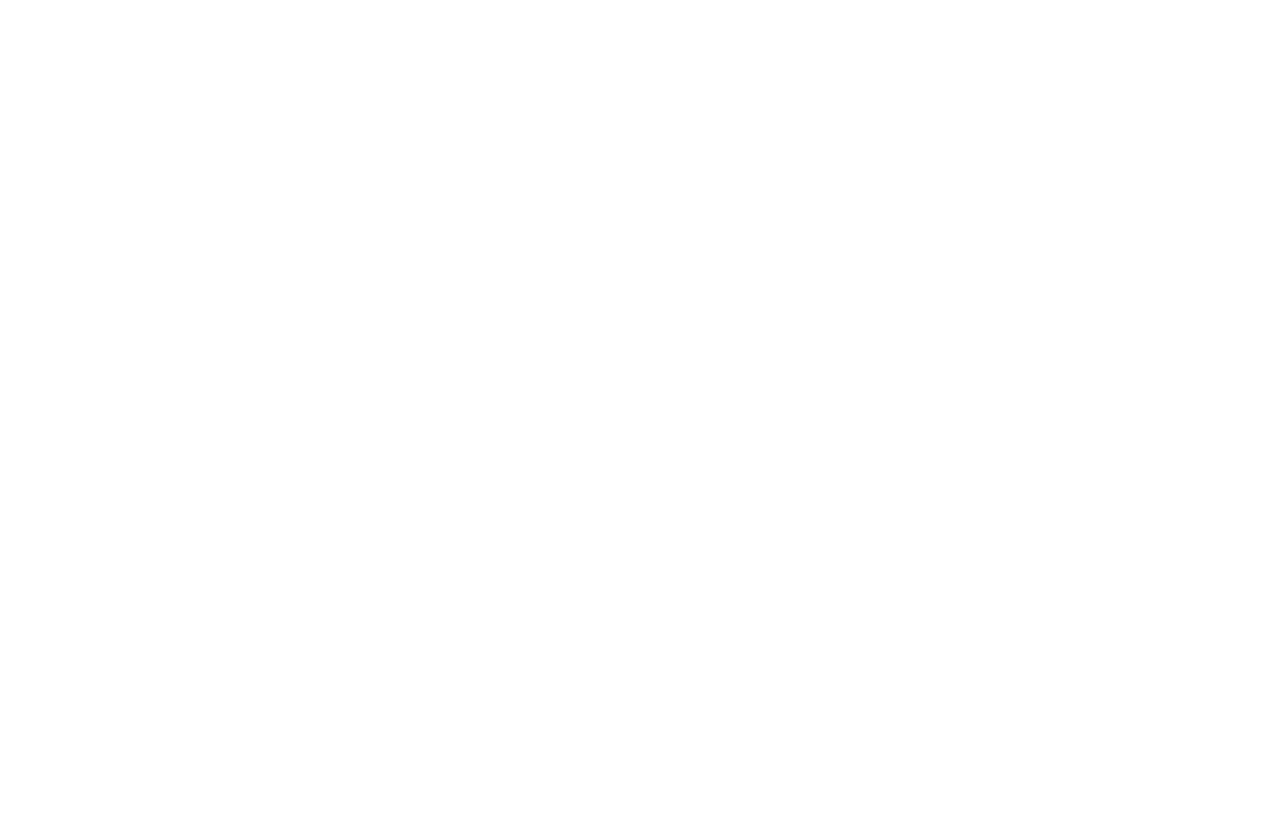
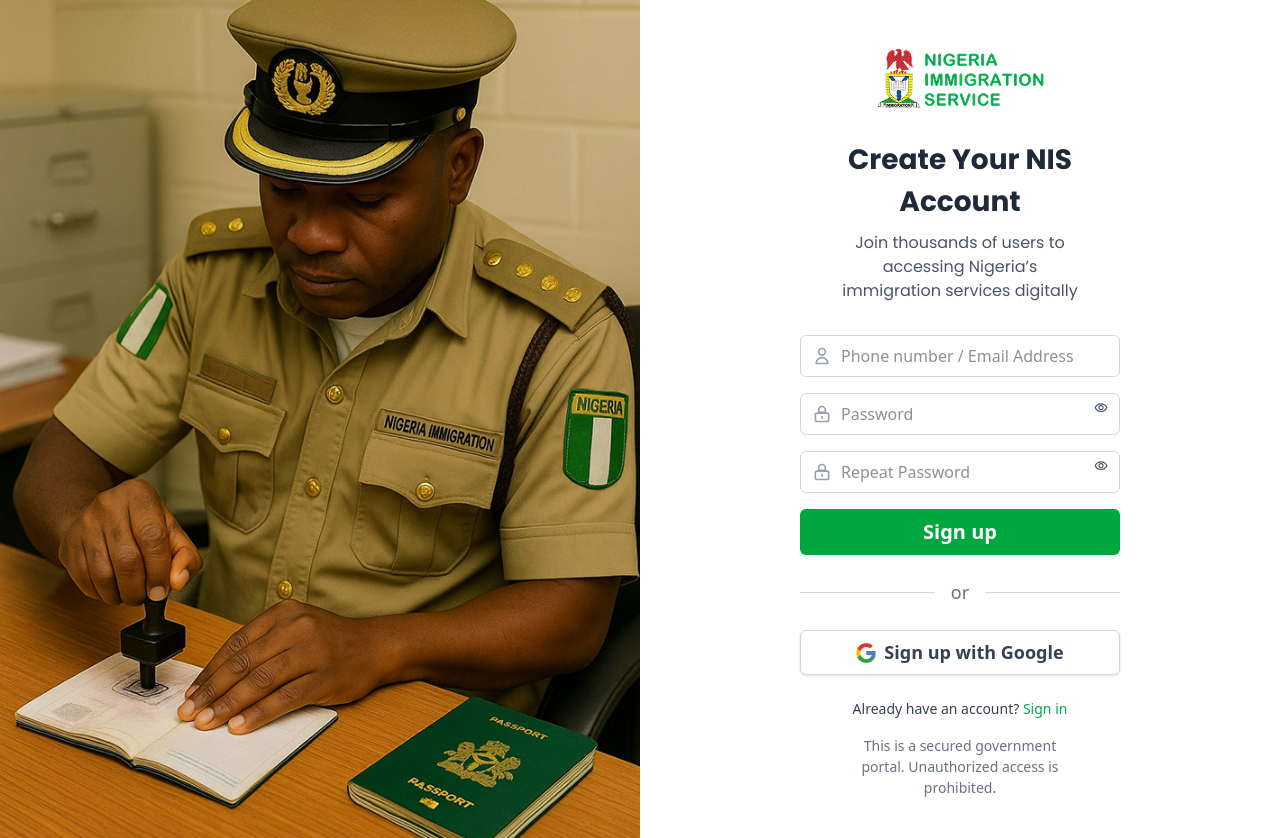
Before and after one commit to samadeola1/Nigeria-Immigration-Service, a React (Vite) app in the folder client/: page /signup in a window 1280 px wide. Before the commit this address had no page. Before the commit the page ends 800 px from the top, so only its background shows below. Built offline with nearby package versions, Linux system fonts and the light colour scheme.

Commit message:
done with sign in and signup ui implementation. remaining some padding work on lg and xl

```diff
--- a/client/src/App.jsx
+++ b/client/src/App.jsx
@@ -4,7 +4,8 @@
 import Footer from "./layout/Footer.jsx"; // Added .jsx extension
 import Loader from "./utils/Loader.jsx"; // Added .jsx extension
 import ScrollToTop from "./utils/ScrollToTop.jsx"; // Added .jsx extension
-import SignIn from "./auth/SignIn.jsx"; // Added .jsx extension
+import SignIn from "./auth/SignIn.jsx";
+import SignUp from "./auth/SignUp.jsx"; // Added .jsx extension
 // Lazy load components for better performance
 const LandingPage = lazy(() => import("./layout/LandingPage.jsx")); // Added .jsx extension
 const AboutUs = lazy(() => import("./pages/AboutUs.jsx")); // Added .jsx extension
@@ -60,7 +61,7 @@
           <Route path="/information-center" element={<InformationCenter />} />
           <Route path="/contact-us" element={<ContactUs />} />
           <Route path="/signin" element={<SignIn />} /> {/* The signin page */}
-          {/* <Route path="/signup" element={<Signup />} /> New: Signup page */}
+          <Route path="/signup" element={<SignUp />} /> {/* New: SignUp page */}
           {/* <Route path="/forgot-password" element={<ForgotPassword />} />{" "} */}
           {/* New: Forgot Password page */}
           <Route>
--- a/client/src/auth/SignUp.jsx
+++ b/client/src/auth/SignUp.jsx
@@ -1,9 +1,252 @@
-import React from 'react'
+import React, { useEffect, useState } from "react";
+import axios from "axios";
+import immigration from "../assets/IMMIGRTION 1.png";
+import logo from "../assets/image 8 (1).png";
+import google from "../assets/devicon_google.png";
+import { auth, provider } from "../firebase";
+import { signInWithPopup } from "firebase/auth";
+import { useNavigate } from "react-router-dom";
+import { MdOutlineVisibility } from "react-icons/md";
+import { MdOutlineVisibilityOff } from "react-icons/md";
 
-const SignUp = () => {
+export default function SignUp() {
+  const [animate, setAnimate] = useState(false);
+  const [emailOrPhone, setEmailOrPhone] = useState("");
+  const [password, setPassword] = useState("");
+  const [repeatPassword, setRepeatPassword] = useState("");
+  const [showPassword, setShowPassword] = useState(false);
+  const [showRepeatPassword, setShowRepeatPassword] = useState(false);
+  const navigate = useNavigate();
+
+  useEffect(() => {
+    setTimeout(() => setAnimate(true), 100);
+  }, []);
+
+  const handleSignUp = async (e) => {
+    e.preventDefault();
+
+    if (password !== repeatPassword) {
+      alert("Passwords do not match.");
+      return;
+    }
+
+    const payload = {
+      identifier: emailOrPhone,
+      password: password,
+    };
+
+    try {
+      const res = await axios.post(
+        "http://localhost:3000/api/auth/signup",
+        payload
+      );
+      const token = res.data.token;
+
+      if (!token) {
+        alert("Signup failed: No token returned.");
+        return;
+      }
+
+      // Store token
+      localStorage.setItem("token", token);
+      navigate("/");
+    } catch (err) {
+      console.error("❌ Signup error:", err);
+      alert(err.response?.data?.message || "Signup failed. Please try again.");
+    }
+  };
+
+  const handleGoogleSignIn = async () => {
+    try {
+      const result = await signInWithPopup(auth, provider);
+      const user = result.user;
+      const token = await user.getIdToken();
+
+      localStorage.setItem("token", token);
+      localStorage.setItem(
+        "user",
+        JSON.stringify({
+          name: user.displayName,
+          photo: user.photoURL,
+        })
+      );
+
+      navigate("/");
+    } catch (error) {
+      console.error("Google sign-up failed", error);
+      alert("Google sign-up failed");
+    }
+  };
+
   return (
-    <div>SignUp</div>
-  )
+    <div className="w-full flex items-center justify-center bg-white font-sans">
+      <div className="flex flex-col md:flex-row bg-white shadow-lg overflow-hidden w-full">
+        {/* Left Image Section */}
+        <div
+          className="w-1/2 bg-cover bg-center"
+          style={{ backgroundImage: `url(${immigration})` }}
+        ></div>
+
+        {/* Right Form Section */}
+        <div className="md:max-w-1/2 mx-auto py-8 px-5 lg:px-40 lg:py-10 flex flex-col justify-center">
+          <a href="/">
+            <div className="flex items-center justify-center mb-6">
+              <img src={logo} alt="NIGERIA IMMIGRATION" />
+            </div>
+          </a>
+
+          <h2 className="text-[28px] font-poppins font-bold text-gray-800 text-center mb-2">
+            Create Your NIS Account
+          </h2>
+
+          <p className="text-gray-600 text-center mb-8 md:px-10 text-[16px] font-poppins">
+            Join thousands of users to accessing Nigeria’s immigration services
+            digitally
+          </p>
+
+          <form onSubmit={handleSignUp} className="space-y-4">
+            {/* Email / Phone */}
+            <div className="relative">
+              <input
+                type="text"
+                placeholder="Phone number / Email Address"
+                className="w-full pl-10 pr-4 py-2 border border-gray-300 rounded-md text-[#212121]"
+                value={emailOrPhone}
+                onChange={(e) => setEmailOrPhone(e.target.value)}
+                required
+              />
+              <div className="absolute inset-y-0 left-0 pl-3 flex items-center pointer-events-none">
+                <svg
+                  className="h-5 w-5 text-gray-400"
+                  fill="none"
+                  stroke="currentColor"
+                  viewBox="0 0 24 24"
+                >
+                  <path
+                    strokeLinecap="round"
+                    strokeLinejoin="round"
+                    strokeWidth="2"
+                    d="M16 7a4 4 0 11-8 0 4 4 0 018 0zM12 14a7 7 0 00-7 7h14a7 7 0 00-7-7z"
+                  />
+                </svg>
+              </div>
+            </div>
+
+            {/* Password */}
+            <div className="relative">
+              <input
+                type={showPassword ? "text" : "password"}
+                placeholder="Password"
+                className="w-full pl-10 pr-10 py-2 border border-gray-300 rounded-md text-[#212121]"
+                value={password}
+                onChange={(e) => setPassword(e.target.value)}
+                required
+              />
+              <div className="absolute inset-y-0 left-0 pl-3 flex items-center pointer-events-none">
+                <svg
+                  className="h-5 w-5 text-gray-400"
+                  fill="none"
+                  stroke="currentColor"
+                  viewBox="0 0 24 24"
+                >
+                  <path
+                    strokeLinecap="round"
+                    strokeLinejoin="round"
+                    strokeWidth="2"
+                    d="M12 15v2m-6 4h12a2 2 0 002-2v-6a2 2 0 00-2-2H6a2 2 0 00-2 2v6a2 2 0 002 2zm10-10V7a4 4 0 00-8 0v3h8z"
+                  />
+                </svg>
+              </div>
+              <button
+                type="button"
+                onClick={() => setShowPassword(!showPassword)}
+                className="absolute right-3 top-2 text-sm text-gray-600"
+              >
+                {showPassword ? (
+                  <MdOutlineVisibilityOff />
+                ) : (
+                  <MdOutlineVisibility />
+                )}
+              </button>
+            </div>
+
+            {/* Repeat Password */}
+            <div className="relative">
+              <input
+                type={showRepeatPassword ? "text" : "password"}
+                placeholder="Repeat Password"
+                className="w-full pl-10 pr-10 py-2 border border-gray-300 rounded-md text-[#212121]"
+                value={repeatPassword}
+                onChange={(e) => setRepeatPassword(e.target.value)}
+                required
+              />
+              <div className="absolute inset-y-0 left-0 pl-3 flex items-center pointer-events-none">
+                <svg
+                  className="h-5 w-5 text-gray-400"
+                  fill="none"
+                  stroke="currentColor"
+                  viewBox="0 0 24 24"
+                >
+                  <path
+                    strokeLinecap="round"
+                    strokeLinejoin="round"
+                    strokeWidth="2"
+                    d="M12 15v2m-6 4h12a2 2 0 002-2v-6a2 2 0 00-2-2H6a2 2 0 00-2 2v6a2 2 0 002 2zm10-10V7a4 4 0 00-8 0v3h8z"
+                  />
+                </svg>
+              </div>
+              <button
+                type="button"
+                onClick={() => setShowRepeatPassword(!showRepeatPassword)}
+                className="absolute right-3 top-2 text-sm text-gray-600"
+              >
+                {showRepeatPassword ? (
+                  <MdOutlineVisibilityOff />
+                ) : (
+                  <MdOutlineVisibility />
+                )}
+              </button>
+            </div>
+
+            {/* Submit */}
+            <button
+              type="submit"
+              className="w-full bg-green-600 text-white py-2 rounded-md hover:bg-green-700 text-[20px] font-semibold transition"
+            >
+              Sign up
+            </button>
+          </form>
+
+          {/* OR Divider */}
+          <div className="flex items-center my-6">
+            <div className="flex-grow border-t border-gray-300"></div>
+            <span className="mx-4 text-gray-500 text-[18px]">or</span>
+            <div className="flex-grow border-t border-gray-300"></div>
+          </div>
+
+          {/* Google Sign-Up */}
+          <button
+            onClick={handleGoogleSignIn}
+            className="w-full flex items-center justify-center bg-white border border-gray-300 text-gray-700 py-2 rounded-md hover:bg-gray-50 shadow-sm text-[18px] font-semibold"
+          >
+            <img src={google} alt="Google logo" className="w-5 h-5 mr-2" />
+            Sign up with Google
+          </button>
+
+          {/* Already have account */}
+          <p className="text-center text-sm text-gray-700 mt-6">
+            Already have an account?{" "}
+            <a href="/signin" className="text-[#00AA55] hover:underline">
+              Sign in
+            </a>
+          </p>
+
+          <p className="text-center text-gray-500 mt-4 md:px-15 text-[14px]">
+            This is a secured government portal. Unauthorized access is
+            prohibited.
+          </p>
+        </div>
+      </div>
+    </div>
+  );
 }
-
-export default SignUp
--- a/client/src/layout/Navbar.jsx
+++ b/client/src/layout/Navbar.jsx
@@ -387,7 +387,7 @@
     sessionStorage.removeItem("user");
     setUser(null);
     setShowDropdown(false);
-    window.location.href = "/signin";
+    window.location.href = "/";
   };
 
   useEffect(() => {
@@ -533,7 +533,7 @@
               </div>
             ) : (
               <Link to="/signin">
-                <button className="bg-[#00AA55] hover:bg-green-700 text-white rounded-2xl px-6 py-3 font-medium transition-colors duration-200">
+                <button className="bg-[#00AA55] cursor-pointer hover:bg-green-700 text-white rounded-2xl px-6 py-3 font-medium transition-colors duration-200">
                   Apply now
                 </button>
               </Link>
```
Also changed, not shown: client/src/auth/SignIn.jsx (+7 -7 lines).
